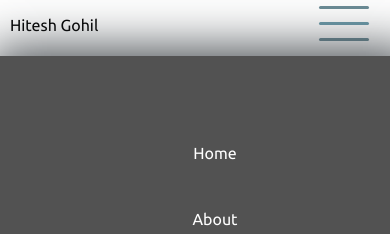
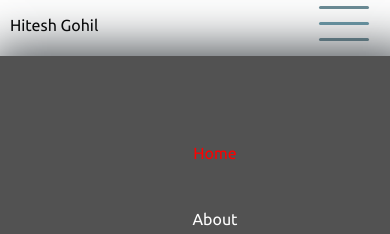
Before and after one commit to hitesh-92/portfolio-vue, a Vue app: page / in a window 390 px wide. Shown: the top 234 px of the page. Built offline with nearby package versions, Linux system fonts and the light colour scheme.

Commit message:
overlay test

```diff
--- a/src/components/Navbar.vue
+++ b/src/components/Navbar.vue
@@ -264,5 +264,9 @@ export default {
         padding: 1.5em 0;
       }
 
+      .active{
+        color: red !important;
+      }
+
     }
 </style>
```
Also changed, not shown: 10 other files (tests, documents, lock files or other folders).
